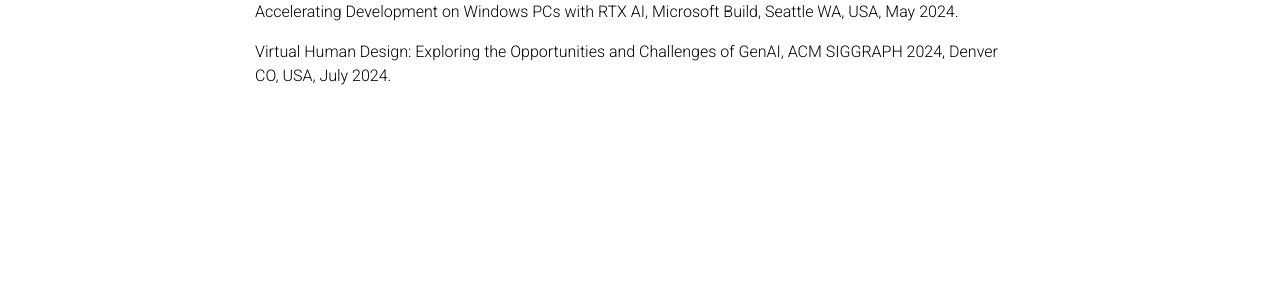
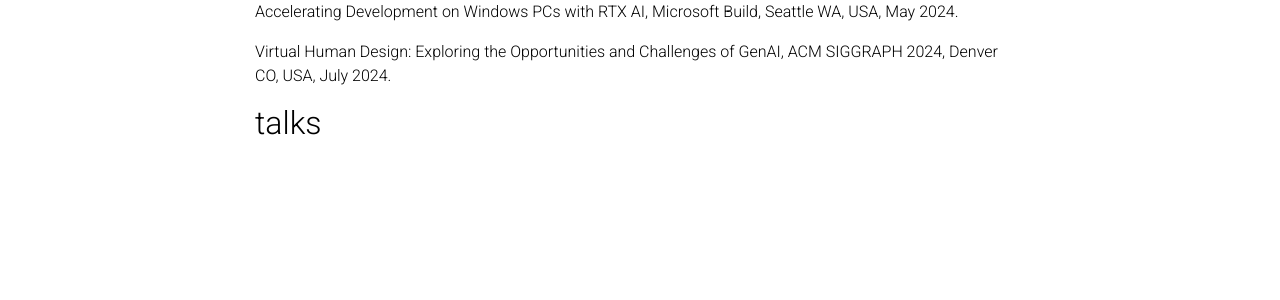
Before and after one commit to kedar123pro/kedar123pro.github.io, a Jekyll site: the page built from _pages/talks.md, in a window 1280 px wide. Shown: the part 273-573 px from the top of the page. Built offline with Jekyll 4.4.1, drawn with Linux system fonts in a browser that asks for light colours; comment, search, counter and statistics services are not loaded; a style sheet for code colours, icons or effects is not loaded.

Commit message:
change config

```diff
--- a/_config.yml
+++ b/_config.yml
@@ -171,6 +171,11 @@
   enabled: true
   scrollable: true # adds a vertical scroll bar if there are more than 3 news items
   limit: 5 # leave blank to include all the news in the `_news` folder
+
+talks:
+  enabled: true
+  scrollable: true # adds a vertical scroll bar if there are more than 3 news items
+  limit: 5
 
 latest_posts:
   enabled: true
```
